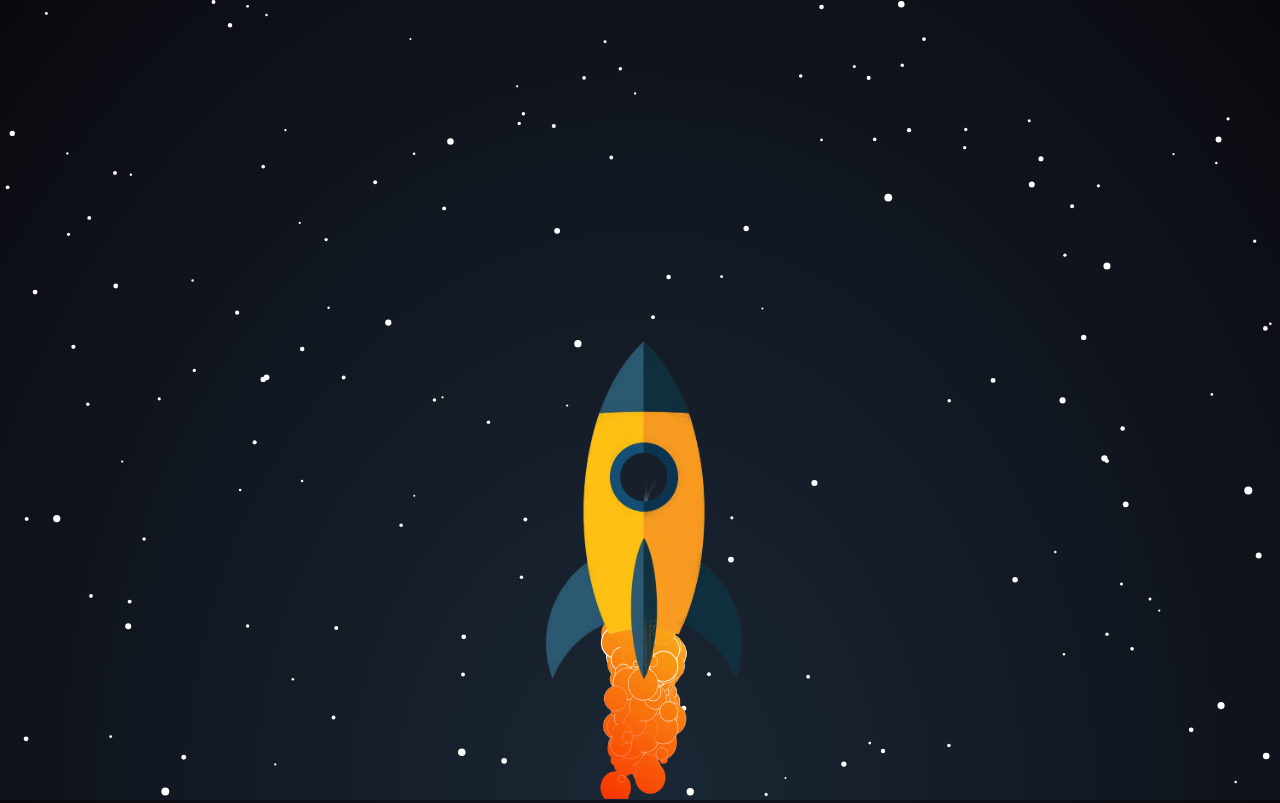
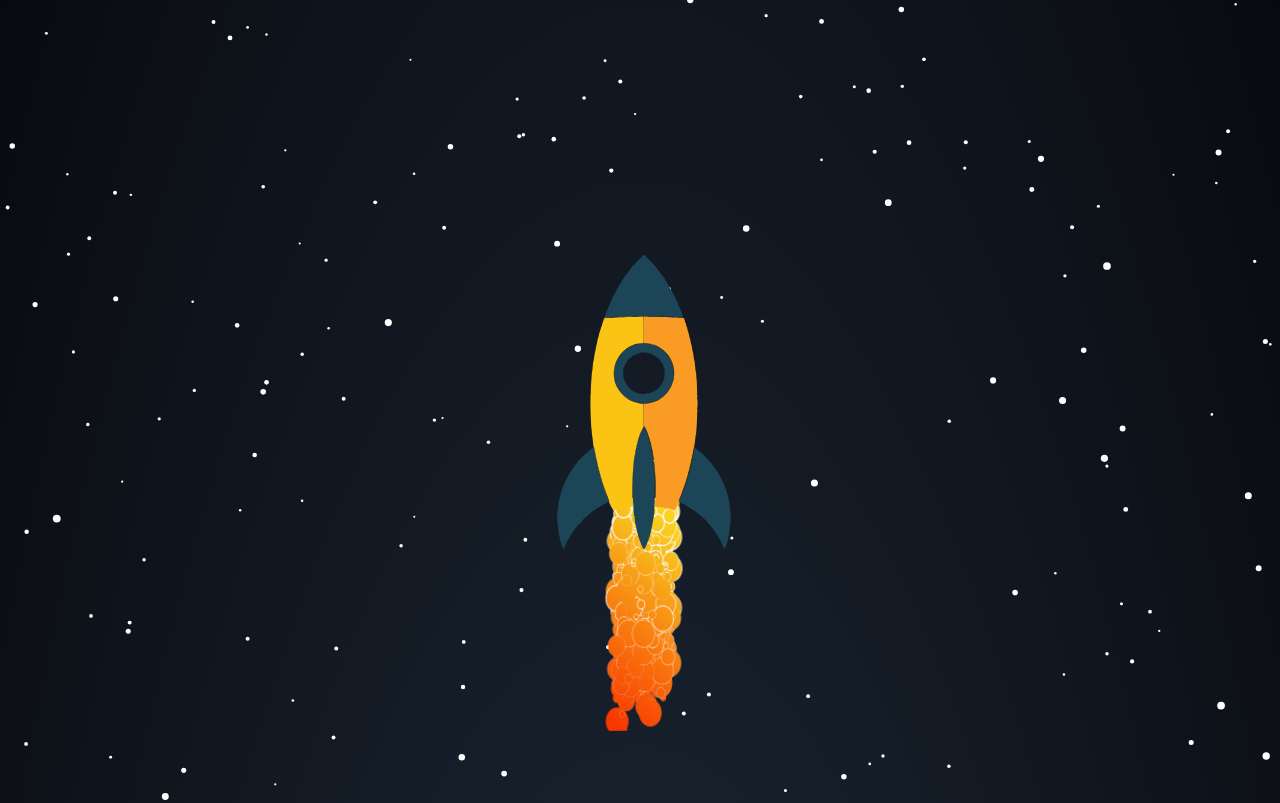
Before and after one commit to kabirbatra03/space-animation, a plain HTML site: page index.html in a window 1280 px wide. Shown: the top 803 px of the page. Drawn offline with Linux system fonts and the light colour scheme; animation ran at ten frames a second.

Commit message:
updated ignition

```diff
--- a/ignition.js
+++ b/ignition.js
@@ -3,19 +3,6 @@ const ctx = canvas.getContext('2d');
 
 let numOfpartlces = 600;
 let particles = [];
-
-const rocket = document.getElementById('rocket');
-const flame = document.getElementById('ignition');
-
-window.addEventListener('resize', () => {
-  if (window.innerWidth < 800) {
-    rocket.style.bottom = '10%';
-  }
-
-  if (window.innerHeight < 800) {
-    flame.style.bottom = '-10%';
-  }
-});
 
 class Particle {
   constructor(x, y, size, weight) {
@@ -44,7 +31,7 @@ class Particle {
     this.weight -= 0.1;
     this.y += Math.random() * 15 + 5;
     if (this.weight < 0) {
-      this.x = 362 + Math.floor((Math.random() * canvas.width) / 9);
+      this.x = 343 + Math.floor((Math.random() * canvas.width) / 7);
       this.y = 0;
       this.size = Math.random() * 20 + 2;
       this.weight = Math.random() * 2 + 1;
@@ -55,7 +42,7 @@ class Particle {
 init = () => {
   particles = [];
   for (let i = 0; i < numOfpartlces; i++) {
-    let x = 362 + Math.floor((Math.random() * canvas.width) / 9);
+    let x = 335 + Math.floor((Math.random() * canvas.width) / 6);
     let y = 0;
     let size = Math.random() * 20 + 2;
     let weight = Math.random() * 2 + 1; //speed
--- a/index.html
+++ b/index.html
@@ -7,18 +7,18 @@
     <link href="main.css" rel="stylesheet" />
   </head>
   <body>
-    <div class="space">
-      <canvas id="stars"></canvas>
+    <div class="main">
       <img
-        src="assets/spacecraft (1).png"
+        src="assets/spacecraft.svg"
         height="400"
         width="800"
         class="rocket"
         id="rocket"
       />
       <canvas id="ignition" width="800" height="400"></canvas>
-      <script src="ignition.js"></script>
-      <script src="stars.js"></script>
     </div>
+    <canvas id="stars"></canvas>
+    <script src="stars.js"></script>
+    <script src="ignition.js"></script>
   </body>
 </html>
--- a/main.css
+++ b/main.css
@@ -4,30 +4,16 @@ body {
   background-color: #0e1118;
   background-image: radial-gradient(
     ellipse at bottom,
-    #1b2735 0%,
+    #1b2735 30%,
     #090a0f 100%
   );
-  /* background-image: linear-gradient(0deg, #004e92, #000428); */
-  /* background-image: radial-gradient(
-      147deg,
-      rgba(15, 13, 58, 1) 0.1%,
-      rgba(10, 14, 42, 1) 100.2%
-    ); */
   overflow: hidden;
 }
 .rocket {
   position: absolute;
-  /* height: 400px;
-    width: 400px;
-    z-index: 2;
-    bottom: 15%;
-    left: 36.5%; */
-  bottom: 14%;
-  left: 35.35%;
   width: 30vw;
-  height: 27vw;
+  height: 23.5vw;
   z-index: 10;
-  font-size: 100px;
   animation: rocketMovement 1s linear infinite;
 }
 @keyframes rocketMovement {
@@ -41,24 +27,24 @@ body {
     transform: translateY(-1px);
   }
 }
-.space {
-  height: 100vh;
-  width: 100vw;
+.main {
   position: relative;
+  margin-left: 35.35%;
+  top: 20vw;
+  width: 30vw;
+  height: 200vw;
 }
 #ignition {
   position: absolute;
-  bottom: 0%;
-  left: 30%;
-  width: 40vw;
-  height: 21.5vw;
+  top: 19vw;
+  width: 30vw;
+  height: 18.2vw;
   z-index: 2;
   animation: rocketMovement 1s linear infinite;
 }
 #stars {
-  position: relative;
-  left: 0%;
-  top: 0%;
+  position: absolute;
+  top: 0;
   width: 100%;
   height: 100%;
   z-index: 0;
--- a/stars.js
+++ b/stars.js
@@ -25,17 +25,17 @@ class Star {
 
   update3 = () => {
     if (this.boolean % 13 == 0) {
-      this.size3 = Math.random() * 3 + 1; ///twinkle
+      this.size3 = Math.random() * 2.2 + 2; ///twinkle
       this.weight3 = Math.random() * 0.2 + 0.1;
     } else if (this.boolean % 7 == 0) {
-      this.size3 = Math.random() * 2 + 2;
-      this.weight3 = Math.random() * 0.3 + 0.2;
+      this.size3 = Math.random() * 2 + 1.5;
+      this.weight3 = Math.random() * 0.3 + 0.3;
     } else if (this.boolean % 3 == 0) {
-      this.size3 = Math.random() * 2 + 1;
-      this.weight3 = Math.random() * 0.4 + 0.3;
+      this.size3 = Math.random() * 1.5 + 1.5;
+      this.weight3 = Math.random() * 0.5 + 0.5;
     } else {
       this.size3 = Math.random() * 1 + 1; ///twinkle
-      this.weight3 = Math.random() + 0.3;
+      this.weight3 = Math.random() * 0.8 + 0.8;
     }
     this.y3 += this.weight3;
     // this.weight3 += 0.01; //////acceleration
```
